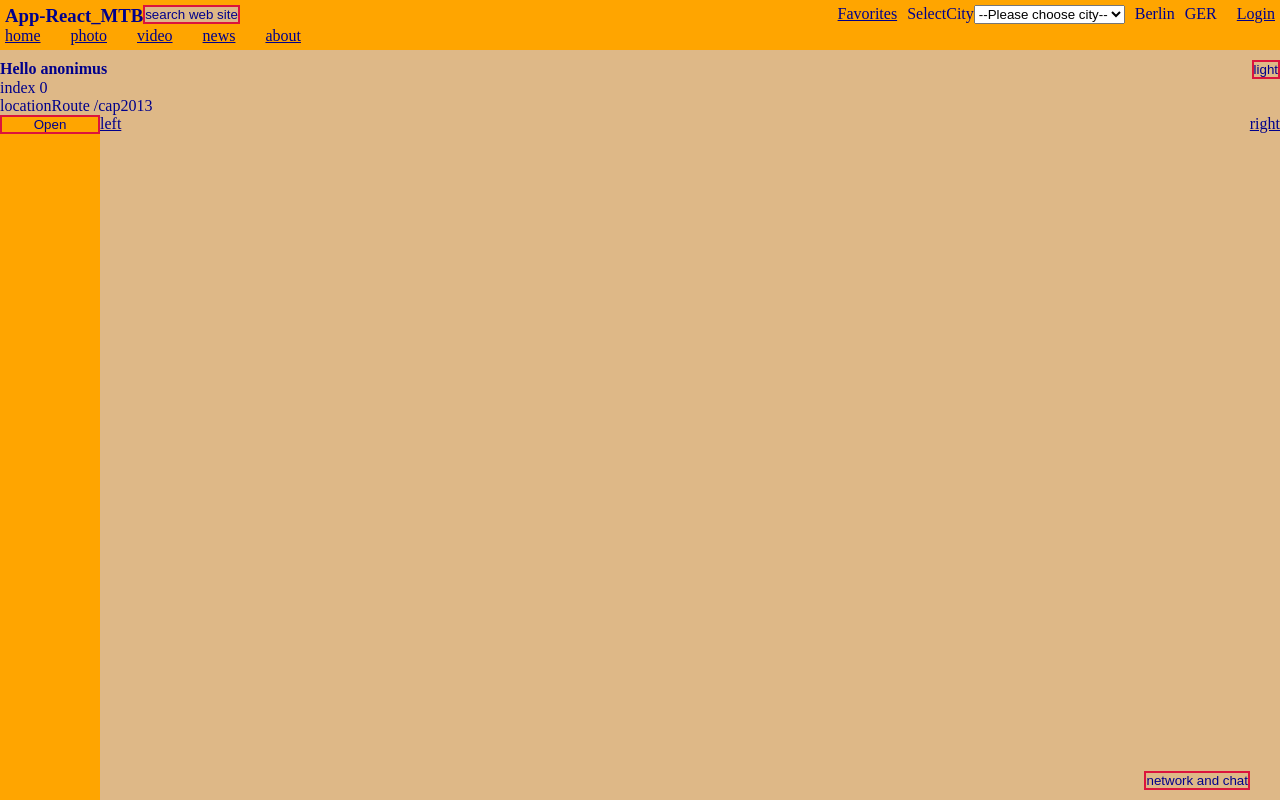
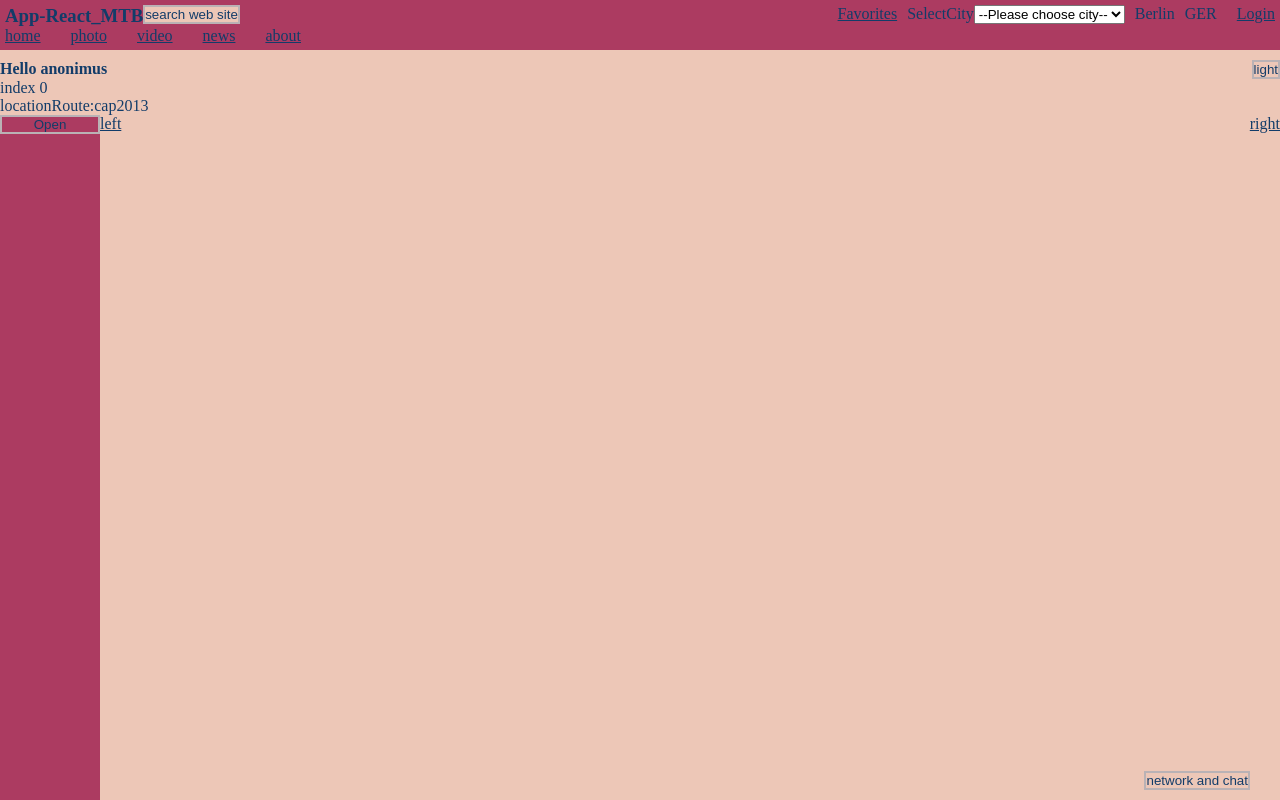
Before and after one commit to Mukhin001/appReactMtb, a React (Create React App) app: page /cap2013 in a window 1280 px wide. Shown: the top 800 px of the page. Built offline with nearby package versions, Linux system fonts and the light colour scheme; no server answers.

Commit message:
10.09home

```diff
--- a/src/App.js
+++ b/src/App.js
@@ -42,25 +42,36 @@ function App() {
 
     const [searchPhoto, setSearchPhoto] = useState([]);
     const [searchVideo, setSearchVideo] = useState([]);
-    const [theme, setTheme] = useState('light');
+    const [theme, setTheme] = useState();
     const [widthDisplay, setWidthDisplay] = useState(window.innerWidth);
     const loc = useLocation();
 
     const [searchUserText, setSearchUserTextFn] = useState('');
 
     const themeColorLight = {
-        '--color-text': 'darkblue',
-        '--color-border': 'crimson',
-        '--color-backGround': 'burlywood',
-        '--color-navBar': 'orange',
+        '--color-text': '#123C69',
+        '--color-border': '#BAB2B5',
+        '--color-backGround': '#EDC7B7',
+        '--color-navBar': '#AC3B61',
+        '--color-backImg': '#EEE2DC',
     };
 
     const themeColorDark = {
-        '--color-text': 'burlywood',
-        '--color-border': 'blueviolet',
-        '--color-backGround': '#543b54',
-        '--color-navBar': '#6b016b',
+        '--color-text': '#895061',
+        '--color-border': '#0677A1',
+        '--color-backGround': '#59253A',
+        '--color-navBar': '#78244C',
+        '--color-backImg': '#2D4159',
     };
+
+    useEffect(() => {
+        if(localStorage.getItem('theme')) {
+            setTheme(localStorage.getItem('theme'));
+        } else {
+            setTheme('light');
+        }
+
+    }, [theme]);
 
     useEffect(() => {
         if(theme === 'light') {
@@ -135,11 +146,13 @@ function App() {
                             setSearchPhoto={setSearchPhoto} getPhotoFn={getPhotoFn}
                             setSearchVideo={setSearchVideo} getVideoFn={getVideoFn}
                             setThemeSite={setThemeSite} searchUserTextFn={searchUserTextFn}
+                            theme={theme}
                     />
                     <div>
                         <p>index {countLink}</p>
-                        <p>locationRoute {loc.pathname}</p>
-
+                        <nav>locationRoute:
+                            {loc.pathname.split('/').map(elem => (elem !== '') && <span key={elem} to={`/${elem}`}>{ elem} </span>)}
+                        </nav>
                     </div>
                 </ContextClientWidth.Provider>
 
@@ -167,7 +180,7 @@ function App() {
             {/* </VideoContext.Provider> */}
             <Footer />
        {/* </Router> */}
-        <SocialNetwork userNameLogin={userNameLogin}/>
+        <SocialNetwork userNameLogin={userNameLogin} theme={theme}/>
        <BtnUp />
     </div>
   );
--- a/src/app.css
+++ b/src/app.css
@@ -16,13 +16,17 @@ button {
     color: var(--color-text);
     background-color: var(--color-backGround);
     border: 2px solid var(--color-border);
+    transition: background-color 1.5s ease;
+    transition: color 1.5s ease;
 }
 
 a {
     color: var(--color-text);
+    transition: color 3s ease;
 }
 
 body {
     color: var(--color-text);
-    background: var(--color-backGround);
+    background-color: var(--color-backGround);
+    transition: background-color 1.5s ease;
 }
--- a/src/components/commonPages/socialNetwork/SocialNetwork.jsx
+++ b/src/components/commonPages/socialNetwork/SocialNetwork.jsx
@@ -1,7 +1,7 @@
 import { useRef, useState, } from 'react';
 import st from './style.module.css';
 
-const SocialNetwork = ({ userNameLogin }) => {
+const SocialNetwork = ({ userNameLogin, theme }) => {
 
     const wrapMessageChat = useRef();
     const [messages, setMessages] = useState([]);
@@ -77,7 +77,7 @@ const SocialNetwork = ({ userNameLogin }) => {
                     <div>
                         <div className={st.wpapInputMessage}>
                             <label htmlFor="onlineChat">onlineChat</label>
-                            <input type="text" name='onlineChat' id='onlineChat' placeholder='onlineChat' />
+                            <input style={{colorScheme: `${theme}`}} type="text" name='onlineChat' id='onlineChat' placeholder='onlineChat' />
                         </div>
                         <button onClick={sendMessageChat}>send message</button>
                     </div>
--- a/src/components/header/Header.jsx
+++ b/src/components/header/Header.jsx
@@ -4,7 +4,7 @@ import st from './style.module.css';
 import { ContextClientWidth } from '../../App';
 import { useContext, useEffect, useRef, useState } from 'react';
 
-const Header = ({setThemeSite, userNameLogin, loginExit, linkExit, getPhotoFn, setSearchPhoto, setSearchVideo, getVideoFn, searchUserTextFn}) => {
+const Header = ({setThemeSite, userNameLogin, loginExit, linkExit, getPhotoFn, setSearchPhoto, setSearchVideo, getVideoFn, searchUserTextFn, theme}) => {
 
     const [stDisplayActive, setStDisplayActive] = useState('block');
     const [stDisplayActiveBtn, setStDisplayActiveBtn] = useState('none');
@@ -13,9 +13,19 @@ const Header = ({setThemeSite, userNameLogin, loginExit, linkExit, getPhotoFn, s
     const btnCloseRef = useRef();
 
     const contextClientWidth = useContext(ContextClientWidth);
-    const [btnThemeText, setBtnThemeText] = useState('light');
+    const [btnThemeText, setBtnThemeText] = useState();
 
     useEffect(() => {
+       if(localStorage.getItem('theme')) {
+        setBtnThemeText(localStorage.getItem('theme'));
+       } else {
+        setBtnThemeText('light')
+       }
+
+    }, [btnThemeText]);
+
+    useEffect(() => {
+
 
         if(contextClientWidth > 750) {
             setStDisplayActive('block');
@@ -42,7 +52,9 @@ const Header = ({setThemeSite, userNameLogin, loginExit, linkExit, getPhotoFn, s
         if(elem.target.textContent === 'light') {
             setBtnThemeText('dark');
             setThemeSite('dark');
+            localStorage.setItem('theme', 'dark');
         } else {
+            localStorage.setItem('theme', 'light');
             setBtnThemeText('light');
             setThemeSite('light');
         }
@@ -56,7 +68,7 @@ const Header = ({setThemeSite, userNameLogin, loginExit, linkExit, getPhotoFn, s
                 <Heading    loginExit={loginExit} linkExit={linkExit}
                             getPhotoFn={getPhotoFn} setSearchPhoto={setSearchPhoto}
                             getVideoFn={getVideoFn} setSearchVideo={setSearchVideo}
-                            searchUserTextFn={searchUserTextFn} />
+                            searchUserTextFn={searchUserTextFn} theme={theme}/>
                 <button ref={btnCloseRef} style={{display: 'none'}} onClick={closeHeaderMenuMobile}>Close</button>
                 <NavFixed />
             </div>
--- a/src/components/header/heading/Heading.jsx
+++ b/src/components/header/heading/Heading.jsx
@@ -3,7 +3,7 @@ import Search from "./search/Search";
 import st from './style.module.css';
 import { ContextClientWidth } from '../../../App';
 
-const Heading = ({loginExit, linkExit, getPhotoFn, setSearchPhoto, setSearchVideo, getVideoFn, searchUserTextFn}) => {
+const Heading = ({loginExit, linkExit, getPhotoFn, setSearchPhoto, setSearchVideo, getVideoFn, searchUserTextFn, theme}) => {
 
     return (
 
@@ -13,10 +13,10 @@ const Heading = ({loginExit, linkExit, getPhotoFn, setSearchPhoto, setSearchVide
                     { value => <h3>{(value < 450) ? 'A-R-MTB' : 'App-React_MTB'}</h3>}
                 </ContextClientWidth.Consumer>
 
-                    <Search getPhotoFn={getPhotoFn} setSearchPhoto={setSearchPhoto} getVideoFn={getVideoFn} setSearchVideo={setSearchVideo} searchUserTextFn={searchUserTextFn}/>
+                    <Search theme={theme} getPhotoFn={getPhotoFn} setSearchPhoto={setSearchPhoto} getVideoFn={getVideoFn} setSearchVideo={setSearchVideo} searchUserTextFn={searchUserTextFn}/>
 
                 </div>
-                <ApiCityLogin loginExit={loginExit} linkExit={linkExit}/>
+                <ApiCityLogin loginExit={loginExit} linkExit={linkExit} theme={theme}/>
             </div>
 
 
--- a/src/components/header/heading/apiCityLogin/ApiCityLogin.jsx
+++ b/src/components/header/heading/apiCityLogin/ApiCityLogin.jsx
@@ -7,7 +7,7 @@ import { useState } from "react";
 import Favorites from "./favorites/Favorites";
 import SelectCity from "./selectCity/SelectCity";
 
-const ApiCityLogin = ({loginExit, linkExit}) => {
+const ApiCityLogin = ({loginExit, linkExit, theme}) => {
     const [city, setCity] = useState('Berlin');
     const [language, setLanguage] = useState('GER');
     //const [temp, setTemp] = useState();
@@ -30,7 +30,7 @@ const ApiCityLogin = ({loginExit, linkExit}) => {
     return (
         <div className={st.ApiCityLogin}>
             <Favorites />
-            <SelectCity getSelectCityValue={getSelectCityValue}/>
+            <SelectCity getSelectCityValue={getSelectCityValue} theme={theme}/>
             <City languageFn={getLanguage} cityFn={getCity} city={city} />
             <Language propLanguage={language} />
             <Weather city={city} />
--- a/src/components/header/heading/apiCityLogin/selectCity/SelectCity.jsx
+++ b/src/components/header/heading/apiCityLogin/selectCity/SelectCity.jsx
@@ -1,9 +1,11 @@
-const SelectCity = ({getSelectCityValue}) => {
+
+
+const SelectCity = ({getSelectCityValue, theme}) => {
 
     return (
         <div>
             <label htmlFor="SelectCity">SelectCity</label>
-            <select onChange={getSelectCityValue} name="SelectCity" id="SelectCity">
+            <select  style={{colorScheme: `${theme}`}} onChange={getSelectCityValue} name="SelectCity" id="SelectCity">
                 <option value="">--Please choose city--</option>
                 <option value="Sochi">Sochi</option>
                 <option value="Tver">Tver</option>
--- a/src/components/header/heading/search/Search.jsx
+++ b/src/components/header/heading/search/Search.jsx
@@ -4,7 +4,7 @@ import { NavLink } from 'react-router-dom';
 import { photoServer } from '../../../../server/photoServer';
 import { videoServer } from '../../../pagesMain/mainVideo/videoServer';
 
-const Search = ({getPhotoFn, getVideoFn, setSearchPhoto, setSearchVideo, searchUserTextFn}) => {
+const Search = ({getPhotoFn, getVideoFn, setSearchPhoto, setSearchVideo, searchUserTextFn, theme}) => {
     const [siteSearchTop, setSiteSearchTop] = useState('-100px');
     const [searchWrapDisplay, setSearchWrapDisplay] = useState('0');
     const [searchWrapHeight, setSearchWrapHeight] = useState('0');
@@ -152,7 +152,7 @@ const Search = ({getPhotoFn, getVideoFn, setSearchPhoto, setSearchVideo, searchU
             <div className={st.siteSearch} style={{transform: `translateY(${siteSearchTop})`}}>
                 <div>
                     <label htmlFor="site-search">Search the site:</label>
-                    <input ref={inputRef} type="search" id='site-search' name='site-search' onChange={onChangeInput}/>
+                    <input style={{colorScheme: `${theme}`}} ref={inputRef} type="search" id='site-search' name='site-search' onChange={onChangeInput}/>
                     <NavLink to="/search" onClick={foundWebSite}>search</NavLink>
                     <button onClick={siteSearchUp}>close</button>
                 </div>
--- a/src/components/header/style.module.css
+++ b/src/components/header/style.module.css
@@ -9,6 +9,7 @@ header {
     width: 100%;
     z-index: 6;
     background-color: var(--color-navBar);
+    transition: background-color 1.5s ease;
 }
 
 .greetingTheme {
--- a/src/components/pagesMain/mainPhoto/pagesPhoto/style.module.css
+++ b/src/components/pagesMain/mainPhoto/pagesPhoto/style.module.css
@@ -40,7 +40,7 @@
     justify-content: center;
     height: 350px;
     max-width: 350px;
-    background-color: aqua;
+    background-color: var(--color-backImg);
 }
 
 .imgWrapSlide img {
@@ -53,8 +53,6 @@
 
 .sliderContainer {
     display: flex;
-    justify-content: center;
-    position: relative;
 }
 
 .pagePhotoImg {
```
Also changed, not shown: src/components/header/heading/apiCityLogin/selectCity/style.module.css (added).
